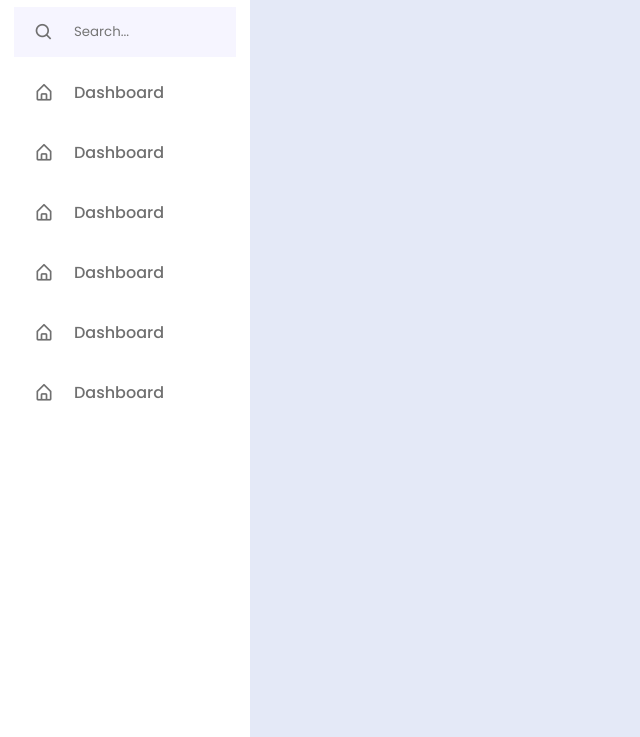
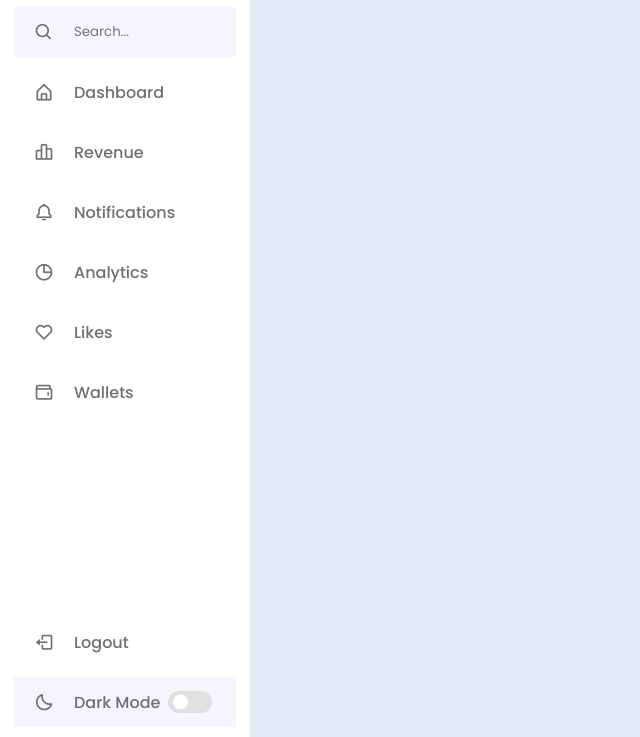
Before and after one commit to leonhsalas/navbar-2, a plain HTML site: page index.html in a window 1280 px wide. Shown: the part 63-800 px from the top of the page, without its empty margins (0-640 px from the left). Drawn offline with nearby package versions, Linux system fonts and the light colour scheme.

Commit message:
second commit

```diff
--- a/index.html
+++ b/index.html
@@ -45,47 +45,73 @@
                     </li>
                     <li class="nav-link">
                         <a href="#">
-                            <i class="bx bx-home-alt icon"></i>
+                            <i class="bx bx-bar-chart-alt-2 icon"></i>
                             <span class="text nav-text">
-                                Dashboard
+                                Revenue
                             </span>
                         </a>
                     </li>
                     <li class="nav-link">
                         <a href="#">
-                            <i class="bx bx-home-alt icon"></i>
+                            <i class="bx bx-bell icon"></i>
                             <span class="text nav-text">
-                                Dashboard
+                                Notifications
                             </span>
                         </a>
                     </li>
                     <li class="nav-link">
                         <a href="#">
-                            <i class="bx bx-home-alt icon"></i>
+                            <i class="bx bx-pie-chart-alt icon"></i>
                             <span class="text nav-text">
-                                Dashboard
+                                Analytics
                             </span>
                         </a>
                     </li>
                     <li class="nav-link">
                         <a href="#">
-                            <i class="bx bx-home-alt icon"></i>
+                            <i class="bx bx-heart icon"></i>
                             <span class="text nav-text">
-                                Dashboard
+                                Likes
                             </span>
                         </a>
                     </li>
                     <li class="nav-link">
                         <a href="#">
-                            <i class="bx bx-home-alt icon"></i>
+                            <i class="bx bx-wallet icon"></i>
                             <span class="text nav-text">
-                                Dashboard
+                                Wallets
                             </span>
                         </a>
                     </li>
                 </ul>
             </div>
-        </div>
+
+            <div class="bottom-content">
+                <li class="">
+                    <a href="#">
+                        <i class="bx bx-log-out icon"></i>
+                        <span class="text nav-text">
+                            Logout
+                        </span>
+                    </a>
+                </li>
+
+                <li class="mode">
+                    <div class="moon-sun">
+                        <i class="bx bx-moon icon moon"></i>
+                        <i class="bx bx-sun icon sun"></i>
+                    </div>
+                    <span class="mode-text text">
+                        Dark Mode
+                    </span>
+
+                    <div class="toggle-switch">
+                        <span class="switch">
+
+                        </span>
+                    </div>
+                </li>
+            </div>
     </nav>
     <script src="main.js"></script>
 </body>
--- a/style.css
+++ b/style.css
@@ -135,3 +135,58 @@ header .image-text .header-3text{
 .sidebar li a:hover .text{
     color: var(--sidebar-color);
 }
+
+.sidebar .menu-bar{
+    height: calc(100% - 50px);
+    display: flex;
+    flex-direction: column;
+    justify-content: space-between;
+}
+
+.menu-bar .mode{
+    background: var(--primary-color-light);
+}
+
+.menu-bar .mode .moon-sun{
+    height: 50px;
+    width: 60px;
+    display: flex;
+    align-items: center;
+}
+
+.menu-bar .mode i{
+    position: absolute;
+}
+
+.menu-bar .mode i.sun{
+    opacity: 0;
+}
+
+.menu-bar .mode .toggle-switch{
+    display: flex;
+    align-items: center;
+    justify-content: center;
+    height: 100%;
+    cursor: pointer;
+    min-width: 60px;
+}
+
+.toggle-switch .switch{
+    position: relative;
+    height: 22px;
+    width: 44px;
+    border-radius: 25px;
+    background: var(--toggle-color);
+}
+
+.switch::before{
+    content: '';
+    position: absolute;
+    height: 15px;
+    width: 15px;
+    border-radius: 50%;
+    top: 50%;
+    left: 5px;
+    transform: translateY(-50%);
+    background: var(--sidebar-color);
+}
```
